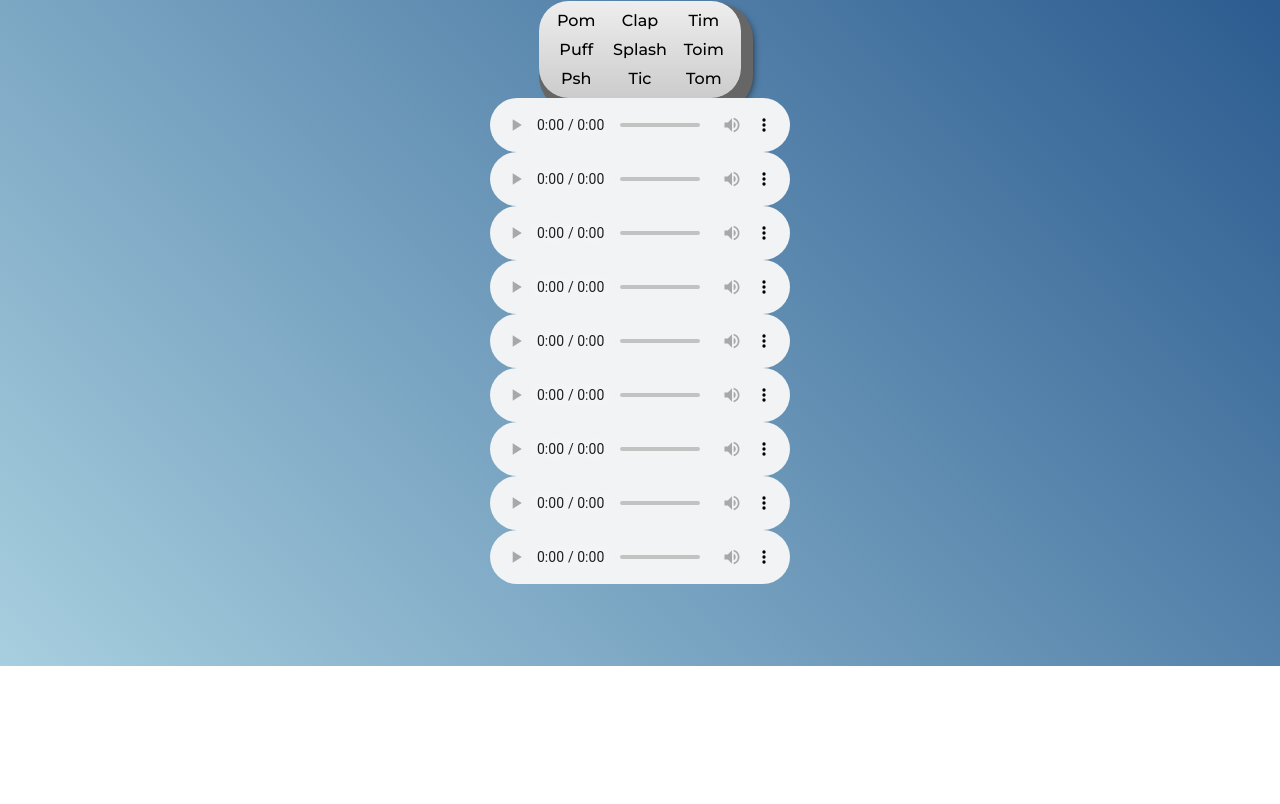
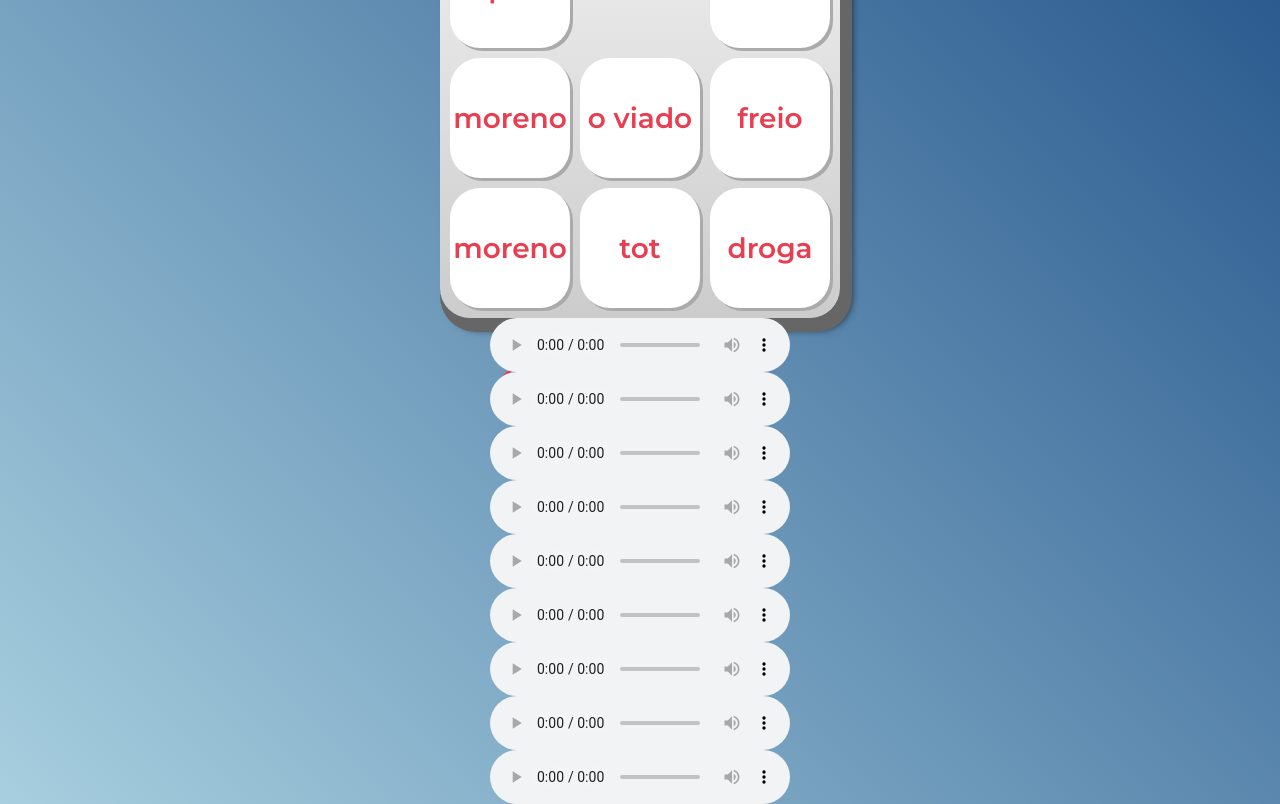
Before and after one commit to joaovictorlemos/terceirotre, a plain HTML site: page index.html in a window 1280 px wide. Shown: the part 134-938 px from the top of the page. Before the commit the page ends 800 px from the top, so only its background shows below. Drawn offline with Linux system fonts and the light colour scheme; files that its build step writes are made by us from their sources.

Commit message:
Add files via upload

```diff
--- a/index.html
+++ b/index.html
@@ -21,17 +21,17 @@
     <h1>Alura Midi</h1>
 
     <section class="teclado">
-        <button onclick="tecla tecla_pom">Pom</button>
-        <button onclick="tecla tecla_clap">Clap</button>
-        <button onclick="tecla tecla_tim">Tim</button>
+        <button onclick="alert('pix')" class="tecla tecla_pix">pix</button>
+        <button onclick="alert('maconha')" class="tecla_maconha">maconha</button>
+        <button onclick="alert('la')" class="tecla tecla_la">la</button>
 
-        <button onclick="tecla tecla_puff">Puff</button>
-        <button onclick="tecla tecla_splash">Splash</button>
-        <button onclick="tecla tecla_toim">Toim</button>
+        <button onclick="alert('moreno')" class="tecla tecla_moreno">moreno</button>
+        <button onclick="alert('o v')" class="tecla tecla_o viado">o viado</button>
+        <button onclick="alert('freio')" class="tecla tecla_freio">freio</button>
 
-        <button onclick="tecla tecla_psh">Psh</button>
-        <button onclick="tecla tecla_tic">Tic</button>
-        <button onclick="tecla tecla_tom">Tom</button>
+        <button onclick="alert('moreno 2')" class="tecla tecla_moreno 2">moreno 2</button>
+        <button onclick="alert('tot')" class="tecla tecla_tot">tot</button>
+        <button onclick="alert('droga')" class="tecla tecla_droga">droga</button>
     </section>
 
     <audio controls="pix" id="som_tecla_pom"></audio>
```
Also changed, not shown: 2 other files.
